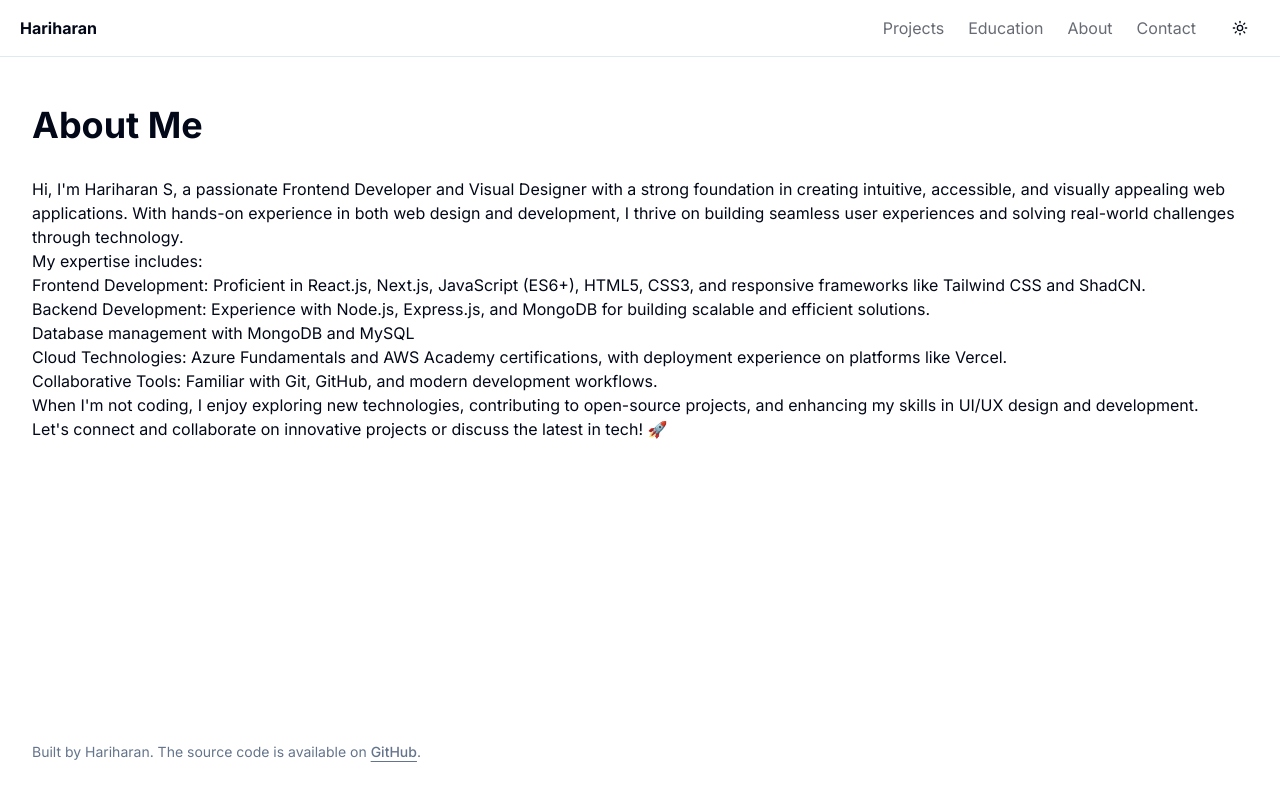
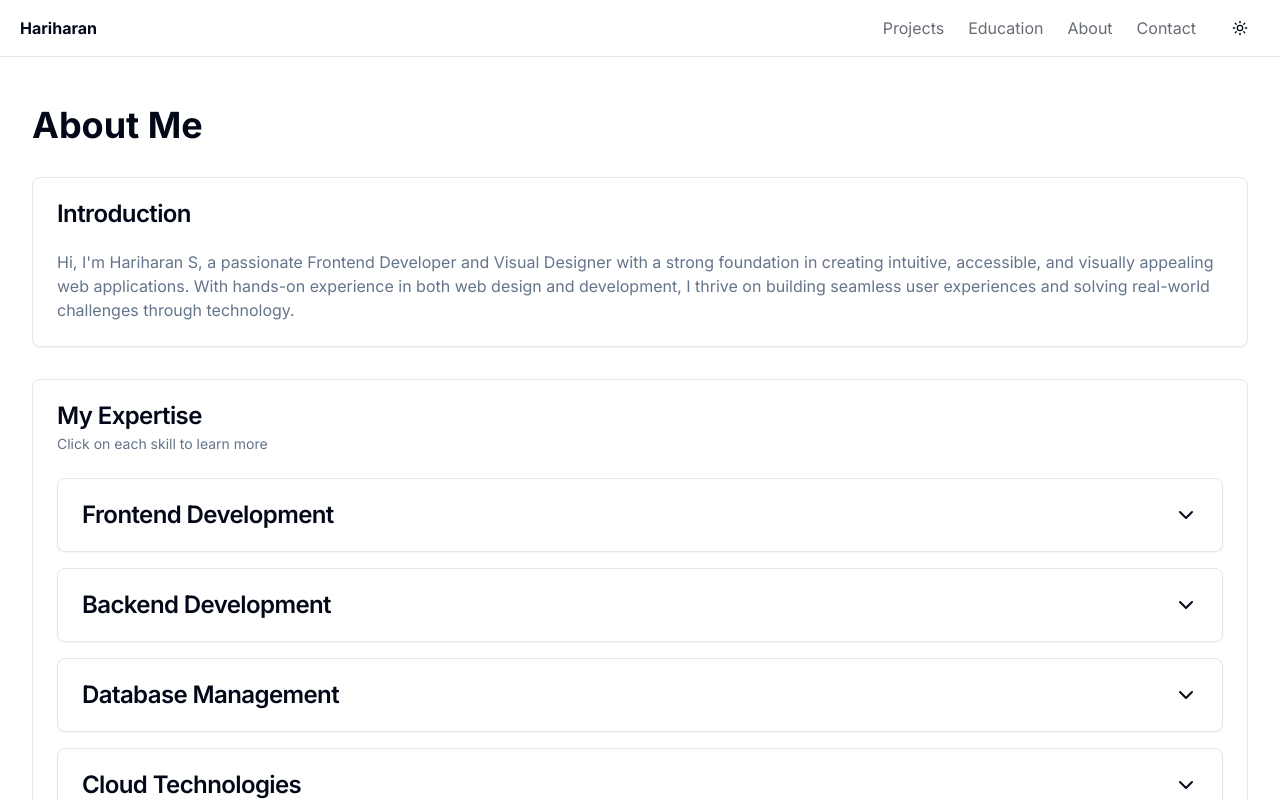
Before and after one commit to hariharan138/Hariharan-portfolio, a Next.js app: page /about in a window 1280 px wide. Shown: the top 800 px of the page. Built offline with nearby package versions, Linux system fonts and the light colour scheme.

Commit message:
final modified

```diff
--- /dev/null
+++ b/app/about/layout.tsx
@@ -0,0 +1,20 @@
+export const metadata = {
+    title: "About | Hariharan",
+    description: "Learn more about Hariharan S, a Full Stack Developer with a passion for creating innovative web solutions.",
+  }
+
+  // This layout file will wrap your About page content
+  import { ReactNode } from 'react'
+
+  interface LayoutProps {
+    children: ReactNode
+  }
+
+  export default function AboutLayout({ children }: LayoutProps) {
+    return (
+      <div>
+        {/* You can add common layout elements like header, footer, etc. */}
+        {children}
+      </div>
+    )
+  }
--- a/app/about/page.tsx
+++ b/app/about/page.tsx
@@ -1,41 +1,119 @@
-export const metadata = {
-  title: "About | Hariharan",
-  description: "Learn more about John Doe, a Full Stack Developer with a passion for creating innovative web solutions.",
-};
+'use client'
+
+import { useState } from 'react'
+import { motion, AnimatePresence } from 'framer-motion'
+import { Card, CardContent, CardDescription, CardFooter, CardHeader, CardTitle } from "@/components/ui/card"
+import { Button } from "@/components/ui/button"
+import { Input } from "@/components/ui/input"
+import { Textarea } from "@/components/ui/textarea" // Ensure this path is correct
+import { ChevronDown, ChevronUp, Send } from 'lucide-react'
 
 export default function AboutPage() {
+  const [expandedSkill, setExpandedSkill] = useState<string | null>(null)
+  const [showContactForm, setShowContactForm] = useState(false)
+
+  const skills = [
+    {
+      title: "Frontend Development",
+      description: "Proficient in React.js, Next.js, JavaScript (ES6+), HTML5, CSS3, and responsive frameworks like Tailwind CSS and ShadCN.",
+    },
+    {
+      title: "Backend Development",
+      description: "Experience with Node.js, Express.js, and MongoDB for building scalable and efficient solutions.",
+    },
+    {
+      title: "Database Management",
+      description: "Skilled in working with MongoDB and MySQL for efficient data storage and retrieval.",
+    },
+    {
+      title: "Cloud Technologies",
+      description: "Azure Fundamentals and AWS Academy certifications, with deployment experience on platforms like Vercel.",
+    },
+    {
+      title: "Collaborative Tools",
+      description: "Familiar with Git, GitHub, and modern development workflows for effective team collaboration.",
+    },
+  ]
+
+  const timeline = [
+    { year: 2024, event: "Started learning web development" },
+    { year: 2024, event: "Completed first internship as a Frontend Developer" },
+    { year: 2024, event: "Launched first major project: Trust App" },
+    { year: 2025, event: "Continuing to expand skills and take on new challenges" },
+  ]
+
+  const toggleSkill = (title: string) => {
+    setExpandedSkill(expandedSkill === title ? null : title)
+  }
+
   return (
-    <div className="container py-12">
+    <div className="container py-12 space-y-8">
       <h1 className="text-4xl font-bold mb-8">About Me</h1>
-      <div className="prose dark:prose-invert">
-        <p>
-          Hi, I&apos;m Hariharan S, a passionate Frontend Developer and Visual Designer with a strong foundation in
-          creating intuitive, accessible, and visually appealing web applications. With hands-on experience in both web
-          design and development, I thrive on building seamless user experiences and solving real-world challenges through technology.
-        </p>
-        <p>My expertise includes:</p>
-        <ul>
-          <li>
-            Frontend Development: Proficient in React.js, Next.js, JavaScript (ES6+), HTML5, CSS3, and responsive
-            frameworks like Tailwind CSS and ShadCN.
-          </li>
-          <li>
-            Backend Development: Experience with Node.js, Express.js, and MongoDB for building scalable and efficient
-            solutions.
-          </li>
-          <li>Database management with MongoDB and MySQL</li>
-          <li>
-            Cloud Technologies: Azure Fundamentals and AWS Academy certifications, with deployment experience on
-            platforms like Vercel.
-          </li>
-          <li>Collaborative Tools: Familiar with Git, GitHub, and modern development workflows.</li>
-        </ul>
-        <p>
-          When I&apos;m not coding, I enjoy exploring new technologies, contributing to open-source projects, and
-          enhancing my skills in UI/UX design and development.
-        </p>
-        <p>Let&apos;s connect and collaborate on innovative projects or discuss the latest in tech! 🚀</p>
-      </div>
+
+      <Card>
+        <CardHeader>
+          <CardTitle>Introduction</CardTitle>
+        </CardHeader>
+        <CardContent>
+          <p className="text-muted-foreground">
+            Hi, I&apos;m Hariharan S, a passionate Frontend Developer and Visual Designer with a strong foundation in
+            creating intuitive, accessible, and visually appealing web applications. With hands-on experience in both web
+            design and development, I thrive on building seamless user experiences and solving real-world challenges through technology.
+          </p>
+        </CardContent>
+      </Card>
+
+      <Card>
+        <CardHeader>
+          <CardTitle>My Expertise</CardTitle>
+          <CardDescription>Click on each skill to learn more</CardDescription>
+        </CardHeader>
+        <CardContent className="space-y-4">
+          {skills.map((skill) => (
+            <Card key={skill.title} className="overflow-hidden">
+              <CardHeader className="cursor-pointer" onClick={() => toggleSkill(skill.title)}>
+                <CardTitle className="flex justify-between items-center">
+                  {skill.title}
+                  {expandedSkill === skill.title ? <ChevronUp /> : <ChevronDown />}
+                </CardTitle>
+              </CardHeader>
+              <AnimatePresence>
+                {expandedSkill === skill.title && (
+                  <motion.div
+                    initial={{ height: 0 }}
+                    animate={{ height: 'auto' }}
+                    exit={{ height: 0 }}
+                    transition={{ duration: 0.3 }}
+                  >
+                    <CardContent>
+                      <p className="text-muted-foreground">{skill.description}</p>
+                    </CardContent>
+                  </motion.div>
+                )}
+              </AnimatePresence>
+            </Card>
+          ))}
+        </CardContent>
+      </Card>
+
+      <Card>
+        <CardHeader>
+          <CardTitle>My Journey</CardTitle>
+        </CardHeader>
+        <CardContent>
+          <ol className="relative border-l border-gray-200 dark:border-gray-700">
+            {timeline.map((item, index) => (
+              <li key={index} className="mb-10 ml-4">
+                <div className="absolute w-3 h-3 bg-gray-200 rounded-full mt-1.5 -left-1.5 border border-white dark:border-gray-900 dark:bg-gray-700"></div>
+                <time className="mb-1 text-sm font-normal leading-none text-muted-foreground">{item.year}</time>
+                <p className="mb-4 text-base font-normal">{item.event}</p>
+              </li>
+            ))}
+          </ol>
+        </CardContent>
+      </Card>
+
+
     </div>
-  );
+  )
 }
--- a/app/contact/page.tsx
+++ b/app/contact/page.tsx
@@ -2,7 +2,7 @@ import { Contact } from "@/components/contact"
 
 export const metadata = {
   title: "Contact | Hariharan",
-  description: "Get in touch with John Doe for collaboration or inquiries.",
+  description: "Get in touch with Hariharan for collaboration or inquiries.",
 }
 
 export default function ContactPage() {
--- a/app/layout.tsx
+++ b/app/layout.tsx
@@ -33,7 +33,7 @@ export default function RootLayout({
                 <p className="text-center text-sm leading-loose text-muted-foreground md:text-left">
                   Built by Hariharan. The source code is available on {" "}
                   <a
-                    href="https://github.com/hariharan138/"
+                    href="https://github.com/hariharan138/Hariharan-portfolio"
                     target="_blank"
                     rel="noreferrer"
                     className="font-medium underline underline-offset-4"
--- a/components/projects.tsx
+++ b/components/projects.tsx
@@ -1,7 +1,18 @@
-import { Card, CardContent, CardDescription, CardHeader, CardTitle } from "@/components/ui/card"
-import { Badge } from "@/components/ui/badge"
+'use client'
+
+import { useState } from 'react'
+import { Card, CardContent, CardDescription, CardHeader, CardTitle } from "../components/ui/card"
+import { Badge } from "../components/ui/badge"
+import { Button } from "../components/ui/button"
 import Image from "next/image"
+import { ExternalLink, ChevronDown, ChevronUp } from 'lucide-react'
 
+import trust from "../components/assets/trust.png"
+import quiz from "../components/assets/quiz.png"
+import sharetext from "../components/assets/sharetext.png"
+import admin from "../components/assets/admin.png"
+import yt  from "../components/assets/yt.png"
+import appointment from "../components/assets/appoint.png"
 interface Project {
   title: string
   description: string
@@ -12,87 +23,122 @@ interface Project {
 
 const projects: Project[] = [
   {
-    "title": "Trust App",
-    "description": "A platform connecting users with registered trusts for seamless food donations. Core features include user registration, trust management, and real-time notifications.",
-    "tags": ["React.js", "Node.js", "MongoDB"],
-    "link": "https://github.com/hariharan138/GlobalTrust",
-    "image": "/placeholder.svg?height=400&width=600"
+    title: "Trust App",
+    description: "A platform connecting users with registered trusts for seamless food donations. Core features include user registration, trust management, and real-time notifications.",
+    tags: ["React.js", "Node.js", "MongoDB","ExpressJs","MUI"],
+    link: "https://github.com/hariharan138/GlobalTrust",
+    image: trust,
   },
   {
-    "title": "Quiz App",
-    "description": "A React-based skill evaluation app featuring dynamic question tracking, time management, and score calculation.",
-    "tags": ["React.js", "JavaScript", "CSS"],
-    "link": "https://quiz-app13.vercel.app/",
-    "image": "/placeholder.svg?height=400&width=600"
+    title: "Quiz App",
+    description: "A React-based skill evaluation app featuring dynamic question tracking, time management, and score calculation.",
+    tags: ["React.js", "JavaScript", "CSS","NodeJs","ExpressJs", "MongoDB"],
+    link: "https://quiz-app13.vercel.app/",
+    image: quiz,
   },
   {
-    "title": "YouTube Search App",
-    "description": "An app that allows users to search for YouTube videos, leveraging the YouTube Data API for seamless interaction.",
-    "tags": ["React.js", "YouTube API", "JavaScript"],
-    "link": "https://youtube-premium-eight.vercel.app",
-    "image": "/placeholder.svg?height=400&width=600"
+    title: "YouTube Search App",
+    description: "An app that allows users to search for YouTube videos, leveraging the YouTube Data API for seamless interaction.",
+    tags: ["React.js", "YouTube API", "JavaScript"],
+    link: "https://ytpv1.vercel.app",
+    image: yt, // Placeholder for YouTube app; replace with actual image if available
   },
   {
-    "title": "ShareText",
-    "description": "A simple and efficient text-sharing app, allowing users to share snippets of text across devices seamlessly.",
-    "tags": ["React.js", "JavaScript", "CSS"],
-    "link": "https://sharetexts.vercel.app/",
-    "image": "/placeholder.svg?height=400&width=600"
+    title: "ShareText",
+    description: "A simple and efficient text-sharing app, allowing users to share snippets of text across devices seamlessly.",
+    tags: ["React.js", "JavaScript", "CSS","NodeJs","ExpressJs", "MongoDB"],
+    link: "https://sharetexts.vercel.app/",
+    image: sharetext,
   },
   {
-    "title": "Admin Dashboard",
-    "description": "A responsive admin dashboard with real-time analytics, user management, and data visualization.",
-    "tags": ["React.js", "Tailwind CSS", "Node.js", "Express.js", "MongoDB"],
-    "link": "https://github.com/hariharan138/admin-dashboard",
-    "image": "/placeholder.svg?height=400&width=600"
+    title: "Admin Dashboard",
+    description: "A responsive admin dashboard with real-time analytics, user management, and data visualization.",
+    tags: ["React.js", "Tailwind CSS", "Node.js", "Express.js", "MongoDB"],
+    link: "https://github.com/hariharan138/Role-BasedAccessControl",
+    image: admin,
   },
   {
-    "title": "Appointment Management App",
-    "description": "A streamlined app for managing appointments with features like scheduling, notifications, and user management.",
-    "tags": ["React.js", "MongoDB", "Node.js", "Express.js"],
-    "link": "https://github.com/hariharan138/appointment-management",
-    "image": "/placeholder.svg?height=400&width=600"
+    title: "Appointment Management App",
+    description: "A streamlined app for managing appointments with features like scheduling, notifications, and user management.",
+    tags: ["React.js", "MongoDB", "Node.js", "Express.js"],
+    link: "https://github.com/hariharan138/appointment-management",
+    image : appointment ,
   }
 ]
 
 export function Projects() {
+  const [expandedProject, setExpandedProject] = useState<string | null>(null)
+
+  const toggleProjectExpansion = (title: string) => {
+    setExpandedProject(expandedProject === title ? null : title)
+  }
+
   return (
-    <section className="py-12">
+    <section className="py-12 bg-background">
       <div className="mx-auto max-w-7xl px-4 sm:px-6 lg:px-8">
-        <h2 className="text-3xl font-bold tracking-tighter mb-8">Projects</h2>
+        <h2 className="text-3xl font-bold tracking-tighter mb-8 text-center">My Projects</h2>
         <div className="grid gap-6 sm:grid-cols-2 lg:grid-cols-3">
-          {projects.map((project, i) => (
-            <Card key={i}>
-              <div className="relative aspect-video overflow-hidden rounded-t-lg">
+          {projects.map((project, index) => (
+            <Card key={index} className="overflow-hidden transition-all duration-300 ease-in-out hover:shadow-lg">
+              <div className="relative aspect-video overflow-hidden">
                 <Image
                   src={project.image}
                   alt={`Screenshot of ${project.title}`}
                   fill
-                  className="object-cover transition-transform hover:scale-105"
-                  priority={i === 0}
+                  className="object-cover transition-transform duration-300 ease-in-out hover:scale-105"
+                  sizes="(max-width: 768px) 100vw, (max-width: 1200px) 50vw, 33vw"
+                  priority={index === 0}
                 />
               </div>
               <CardHeader>
-                <CardTitle>{project.title}</CardTitle>
-                <CardDescription>{project.description}</CardDescription>
+                <CardTitle className="flex justify-between items-center">
+                  {project.title}
+                  <Button
+                    variant="ghost"
+                    size="sm"
+                    onClick={() => toggleProjectExpansion(project.title)}
+                    aria-expanded={expandedProject === project.title}
+                    aria-controls={`project-description-${index}`}
+                  >
+                    {expandedProject === project.title ? (
+                      <ChevronUp className="h-4 w-4" />
+                    ) : (
+                      <ChevronDown className="h-4 w-4" />
+                    )}
+                    <span className="sr-only">
+                      {expandedProject === project.title ? "Collapse" : "Expand"} project description
+                    </span>
+                  </Button>
+                </CardTitle>
+                <CardDescription
+                  id={`project-description-${index}`}
+                  className={`overflow-hidden transition-all duration-300 ease-in-out ${
+                    expandedProject === project.title ? 'max-h-40' : 'max-h-0'
+                  }`}
+                >
+                  {project.description}
+                </CardDescription>
               </CardHeader>
               <CardContent>
                 <div className="flex flex-wrap gap-2 mb-4">
                   {project.tags.map((tag, i) => (
-                    <Badge key={i} variant="secondary">
+                    <Badge key={`${project.title}-${i}`} variant="secondary">
                       {tag}
                     </Badge>
                   ))}
                 </div>
+                <Button asChild variant="outline" className="w-full">
                   <a
                     href={project.link}
                     target="_blank"
                     rel="noopener noreferrer"
-                  className="inline-flex items-center text-primary hover:underline"
+                    className="inline-flex items-center justify-center"
                   >
                     View Project
+                    <ExternalLink className="ml-2 h-4 w-4" />
                     <span className="sr-only">View {project.title} project (opens in new tab)</span>
                   </a>
+                </Button>
               </CardContent>
             </Card>
           ))}
--- a/package.json
+++ b/package.json
@@ -9,18 +9,22 @@
     "lint": "next lint"
   },
   "dependencies": {
+    "@hookform/resolvers": "^3.9.1",
     "@radix-ui/react-dropdown-menu": "^2.1.4",
     "@radix-ui/react-slot": "^1.1.1",
     "@radix-ui/react-toast": "^1.2.4",
     "class-variance-authority": "^0.7.1",
     "clsx": "^2.1.1",
+    "framer-motion": "^11.15.0",
     "lucide-react": "^0.469.0",
     "next": "^15.1.3",
     "next-themes": "^0.4.4",
     "react": "^19.0.0",
     "react-dom": "^19.0.0",
+    "react-hook-form": "^7.54.2",
     "tailwind-merge": "^2.6.0",
-    "tailwindcss-animate": "^1.0.7"
+    "tailwindcss-animate": "^1.0.7",
+    "zod": "^3.24.1"
   },
   "devDependencies": {
     "@eslint/eslintrc": "^3",
```
Also changed, not shown: components/contact.tsx (+50 -33 lines), components/assets/appoint.png (added), 1 other file (tests, documents, lock files or other folders). Lines whose indentation alone changed are shown as unchanged.
